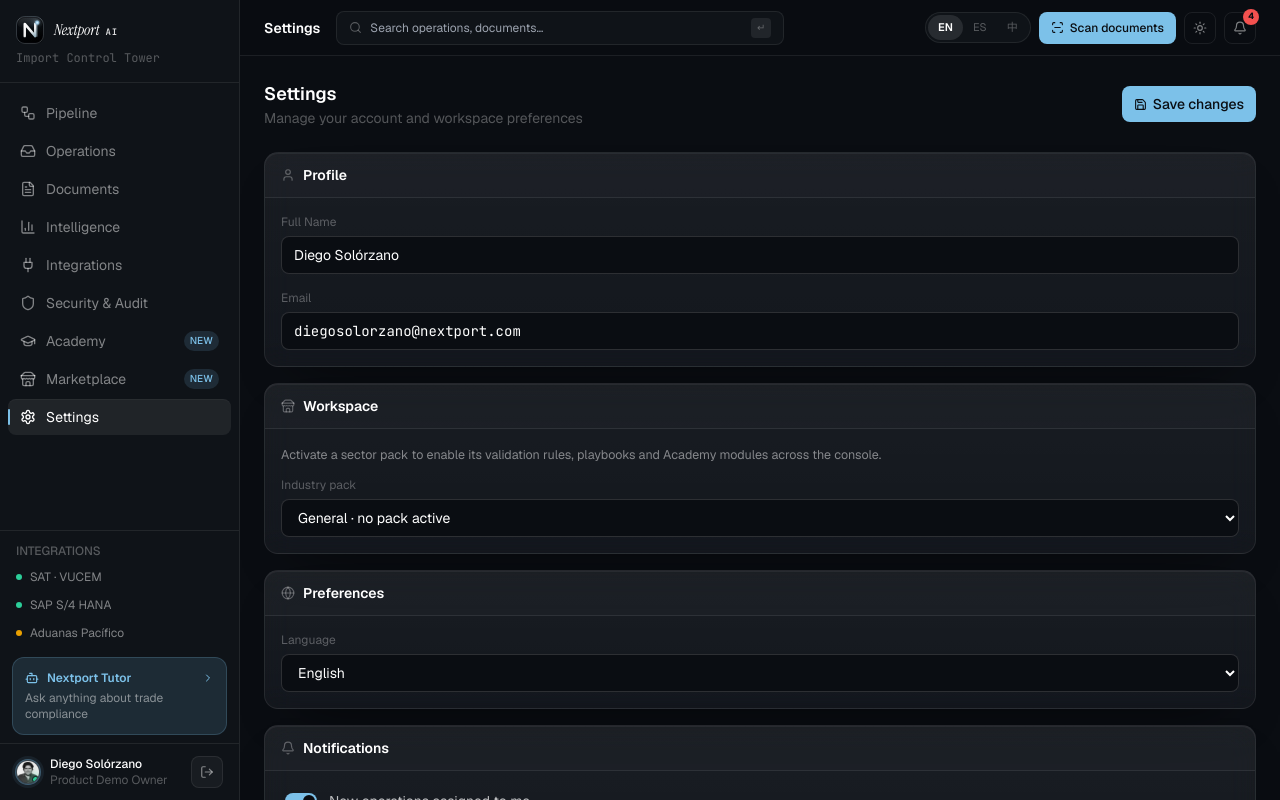
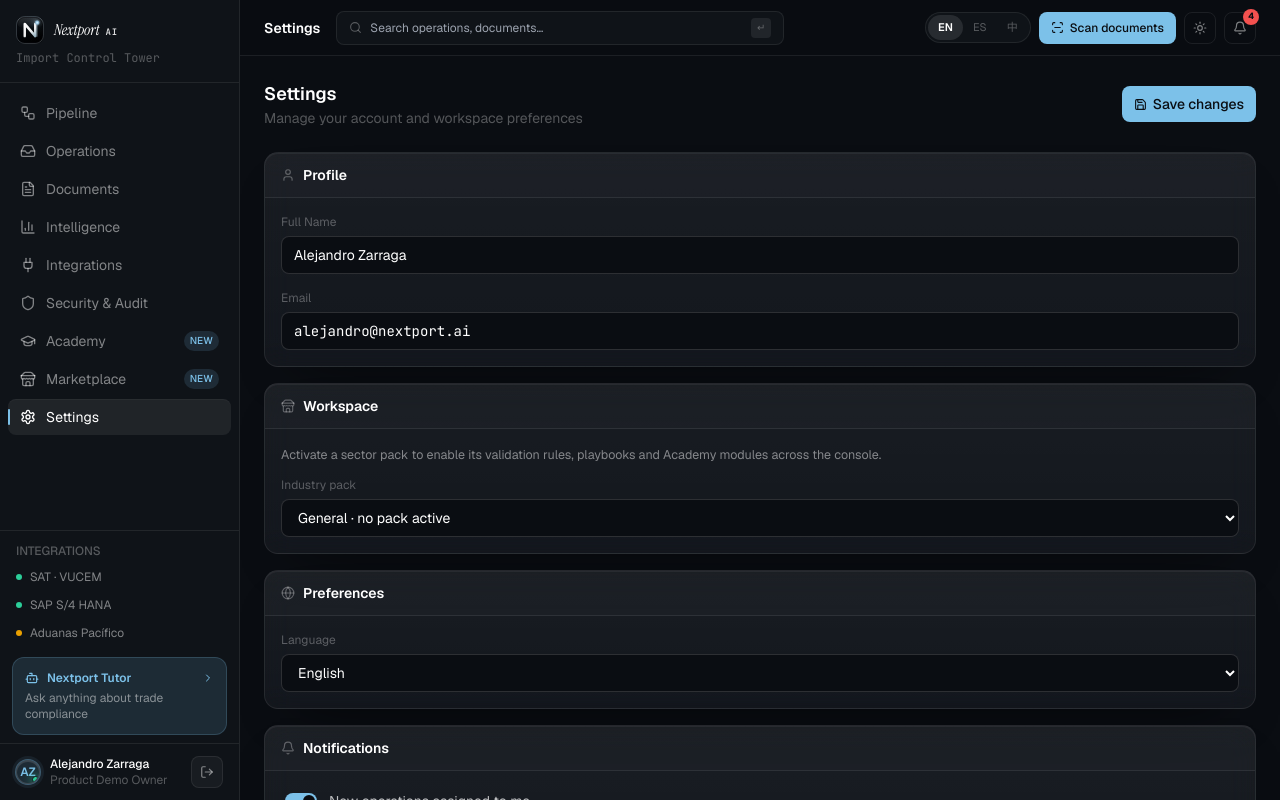
Before and after one commit to alejandrozfx-svg/nextport-ai, a Next.js app: page /console/settings in a window 1280 px wide. Shown: the top 800 px of the page. Built offline with nearby package versions, Linux system fonts and the light colour scheme.

Commit message:
chore: remove Diego Solorzano demo user

```diff
--- a/src/app/api/academy/trade-vault/route.ts
+++ b/src/app/api/academy/trade-vault/route.ts
@@ -56,7 +56,7 @@
     return NextResponse.json({
       channel: {
         id: CHANNEL_ID,
-        title: getTag(xml, "title") || "Del Barco al Algoritmo con Diego Solorzano",
+        title: getTag(xml, "title") || "Del Barco al Algoritmo",
         url: `https://www.youtube.com/channel/${CHANNEL_ID}`,
         handleUrl: "https://www.youtube.com/@delbarcoalalgoritmo",
       },
--- a/src/app/console/settings/page.tsx
+++ b/src/app/console/settings/page.tsx
@@ -23,8 +23,8 @@
   const router = useRouter();
   const toaster = useToast();
   const workspace = useWorkspace();
-  const [email, setEmail] = useState("diegosolorzano@nextport.com");
-  const [name, setName] = useState("Diego Solórzano");
+  const [email, setEmail] = useState("alejandro@nextport.ai");
+  const [name, setName] = useState("Alejandro Zarraga");
   const [saved, setSaved] = useState(false);
   const [databaseUrl, setDatabaseUrl] = useState("");
   // P3: notifications toggles were decorative <div>s — now real state, persisted to localStorage.
@@ -43,6 +43,10 @@
       const stored = localStorage.getItem("np_user");
       if (stored) {
         const parsed = JSON.parse(stored) as { name?: string; email?: string };
+        if (parsed.email === "diegosolorzano@nextport.com" || parsed.name === "Diego Solórzano") {
+          localStorage.removeItem("np_user");
+          return;
+        }
         if (parsed.name)  setName(parsed.name);
         if (parsed.email) setEmail(parsed.email);
       }
@@ -100,7 +104,7 @@
       try {
         const stored = localStorage.getItem("np_user");
         const prev = stored ? (JSON.parse(stored) as Record<string, unknown>) : {};
-        const initials = name.split(" ").map((w) => w[0]).join("").slice(0, 2).toUpperCase() || "DS";
+        const initials = name.split(" ").map((w) => w[0]).join("").slice(0, 2).toUpperCase() || "AZ";
         localStorage.setItem("np_user", JSON.stringify({ ...prev, name, email, initials }));
         // DATABASE_URL — demo only. Live demo doesn't actually connect; we just round-trip it.
         if (databaseUrl) localStorage.setItem("np_database_url", databaseUrl);
--- a/src/app/page.tsx
+++ b/src/app/page.tsx
@@ -55,21 +55,18 @@
 type DemoLoginUser = DemoUser & { password: string };
 
 const DEFAULT_DEMO_USER: DemoUser = {
-  name: "Diego Solórzano",
-  initials: "DS",
+  name: "Alejandro Zarraga",
+  initials: "AZ",
   role: "Product Demo Owner",
-  email: "diegosolorzano@nextport.com",
-  photo: "/users/diego-solorzano.jpg",
+  email: "alejandro@nextport.ai",
 };
 
 const DEMO_LOGIN_USERS: DemoLoginUser[] = [
-  { ...DEFAULT_DEMO_USER, password: "123456" },
   {
-    name: "Diego Solórzano",
-    initials: "DS",
+    name: "Nextport Demo",
+    initials: "ND",
     role: "Product Demo Owner",
     email: "demo@nextport.ai",
-    photo: "/users/diego-solorzano.jpg",
     password: "demo123",
   },
   {
@@ -114,7 +111,7 @@
     reset_sent_hint: "Check {email} for instructions.",
     reset_back: "Back to sign in",
     reset_resend: "Didn't arrive? Resend in 30s",
-    welcome: "Welcome back, Diego",
+    welcome: "Welcome back",
     loading: "Loading your console...",
   },
   es: {
@@ -149,7 +146,7 @@
     reset_sent_hint: "Revisa {email} para ver las instrucciones.",
     reset_back: "Volver a iniciar sesión",
     reset_resend: "¿No llegó? Reenviar en 30s",
-    welcome: "Bienvenido de vuelta, Diego",
+    welcome: "Bienvenido de vuelta",
     loading: "Cargando tu consola...",
   },
   zh: {
@@ -184,7 +181,7 @@
     reset_sent_hint: "请查看 {email} 获取说明。",
     reset_back: "返回登录",
     reset_resend: "没收到？30 秒后重发",
-    welcome: "欢迎回来，Diego",
+    welcome: "欢迎回来",
     loading: "正在加载控制台...",
   },
 };
@@ -536,10 +533,10 @@
         <div className="text-left">
           <div className="text-[14px] text-white">
             {lang === "es"
-              ? `Bienvenido de vuelta, ${signedInUser?.name.split(" ")[0] ?? "Diego"}`
+              ? `Bienvenido de vuelta, ${signedInUser?.name.split(" ")[0] ?? "Alejandro"}`
               : lang === "zh"
-              ? `欢迎回来，${signedInUser?.name.split(" ")[0] ?? "Diego"}`
-              : `Welcome back, ${signedInUser?.name.split(" ")[0] ?? "Diego"}`}
+              ? `欢迎回来，${signedInUser?.name.split(" ")[0] ?? "Alejandro"}`
+              : `Welcome back, ${signedInUser?.name.split(" ")[0] ?? "Alejandro"}`}
           </div>
           <div className="text-[12px] text-white/60">{t(lang, "loading")}</div>
         </div>
--- a/src/components/academy/AcademyDashboard.tsx
+++ b/src/components/academy/AcademyDashboard.tsx
@@ -160,9 +160,9 @@
 
 const instructors = [
   {
-    name: "Diego Solórzano",
-    role: "Founder & CEO Desteia",
-    bio: "Maestría en IA en Stanford. Profesor invitado de IA en el programa de logística de MIT. Fundador de Desteia, plataforma de IA para importaciones y visibilidad logística global.",
+    name: "Equipo Desteia",
+    role: "Instructores invitados",
+    bio: "Especialistas en implementación de IA para importaciones, visibilidad logística global y automatización práctica para equipos de comercio exterior.",
   },
   {
     name: "José Luis Sabau",
--- a/src/components/layout/Sidebar.tsx
+++ b/src/components/layout/Sidebar.tsx
@@ -46,7 +46,19 @@
     if (typeof window !== "undefined") {
       try {
         const u = localStorage.getItem("np_user");
-        if (u) setUser(JSON.parse(u));
+        if (u) {
+          const parsed = JSON.parse(u) as { name?: string; initials?: string; role?: string; photo?: string; email?: string };
+          if (parsed.email === "diegosolorzano@nextport.com" || parsed.name === "Diego Solórzano") {
+            localStorage.removeItem("np_user");
+            return;
+          }
+          setUser({
+            name: parsed.name ?? "Alejandro Zarraga",
+            initials: parsed.initials ?? "AZ",
+            role: parsed.role ?? "Product Demo Owner",
+            photo: parsed.photo,
+          });
+        }
       } catch {}
     }
   }, []);
@@ -197,14 +209,14 @@
         style={{ borderTop: "1px solid var(--hair)" }}
       >
         <Avatar
-          initials={user?.initials ?? "DS"}
-          src={user ? user.photo : "/users/diego-solorzano.jpg"}
+          initials={user?.initials ?? "AZ"}
+          src={user?.photo}
           size="sm"
-          alt={user?.name ?? "Diego Solórzano"}
+          alt={user?.name ?? "Alejandro Zarraga"}
         />
         <div className="flex-1 min-w-0">
           <p className="text-xs font-medium truncate" style={{ color: "var(--ink)" }}>
-            {user?.name ?? "Diego Solórzano"}
+            {user?.name ?? "Alejandro Zarraga"}
           </p>
           <p className="text-xs truncate" style={{ color: "var(--ink-4)" }}>
             {user?.role ?? "Product Demo Owner"}
```
Also changed, not shown: public/users/diego-solorzano.jpg (deleted).
